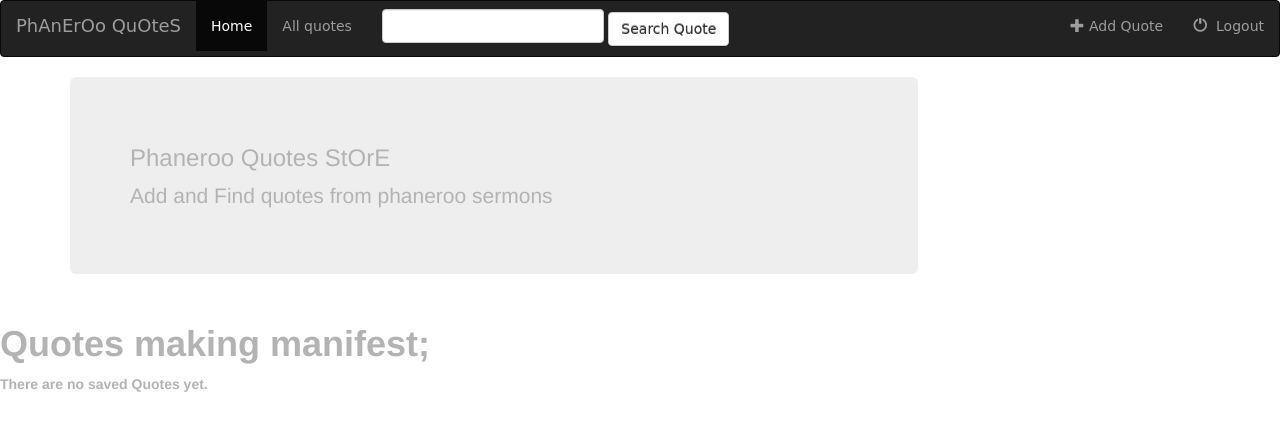
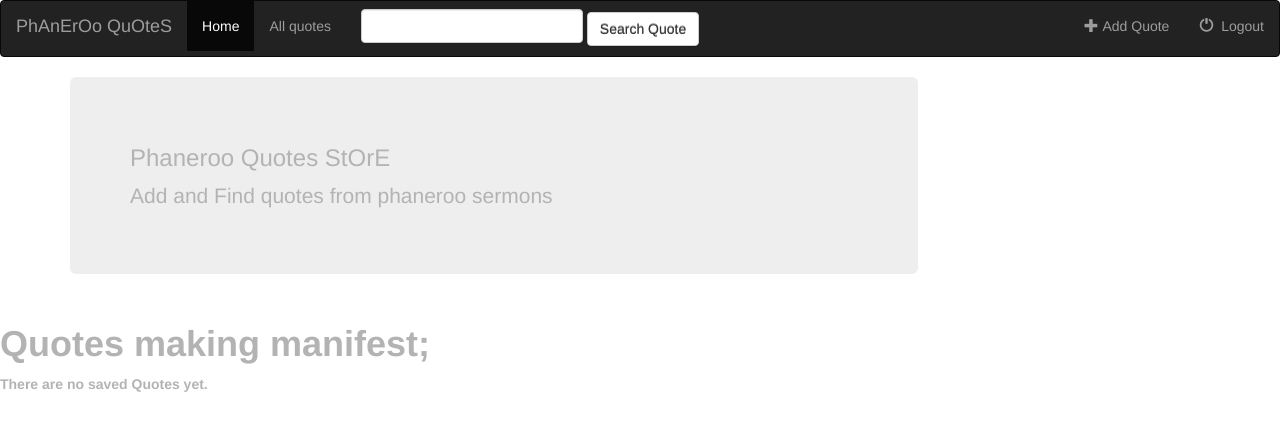
Before and after one commit to scott45/Quotes-application, a Django app: page /index/ in a window 1280 px wide. Shown: the top 431 px of the page. Run offline with Django 3.2, Linux system fonts and the light colour scheme; some libraries are stand-ins or nearby versions.

Commit message:
modified static file and templates

```diff
--- a/static/css/main.css
+++ b/static/css/main.css
@@ -1,11 +1,9 @@
 h1 {
     color: greenyellow;
-    font-family: 'Passion One', cursive;
 }
 
 h2 {
     color: orange;
-    font-family: 'Passion One', cursive;
 }
 
 div {
@@ -13,7 +11,6 @@ div {
 }
 
 a {
-    background: floralwhite;
     color: #00399C;
     text-decoration: none;
 }
@@ -21,14 +18,11 @@ a {
 body {
     font-family: "Times", Verdana, Arial, sans-serif cursive;
     margin: 5px;
-    background: black no-repeat fixed center top;
     color: #f9fff9;
 }
 
 nav {
-    font-family: cursive;
-    color: lawngreen;
-    background-color: transparent;
+    color: greenyellow;
 }
 
 button, input[type="button"], input[type="reset"], input[type="submit"]
--- a/templates/registration/register.html
+++ b/templates/registration/register.html
@@ -16,7 +16,7 @@
                     {% endif %}
                     <form class="form-horizontal" role="form" action="" method="post" enctype="multipart/form-data">
                         {% csrf_token %}
-                        {% include 'flask/form_template.html' %}
+                        {% include 'quotes/form_template.html' %}
                         <div class="form-group">
                             <div class="col-sm-offset-2 col-sm-10">
                                 <button type="submit" class="btn btn-success">Submit</button>
```
Also changed, not shown: db.sqlite3.
